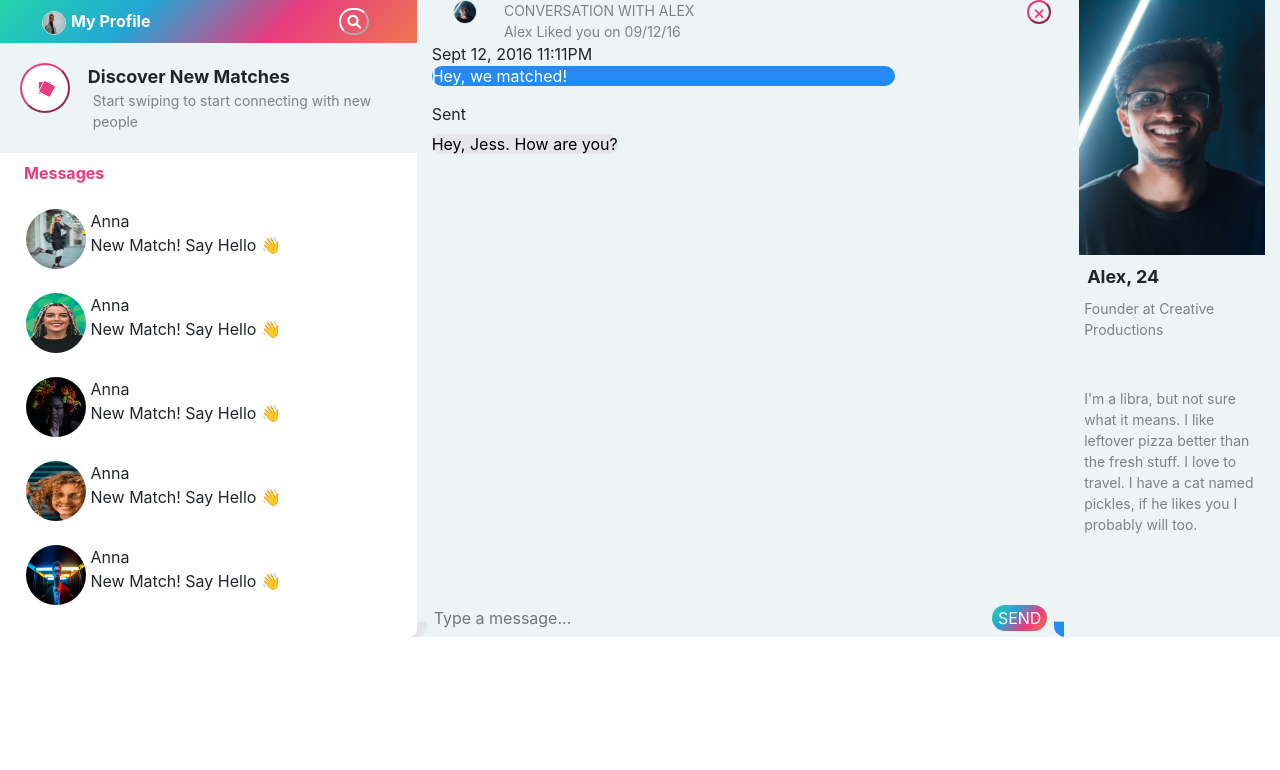
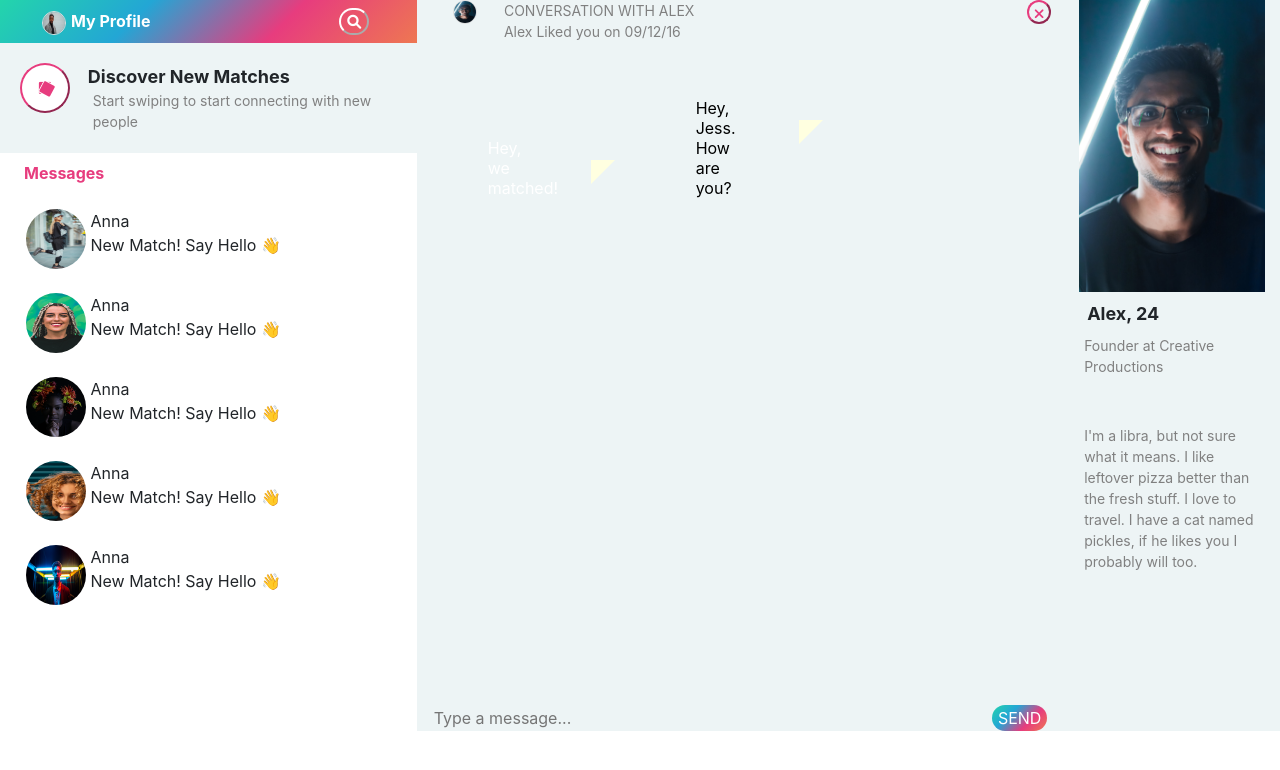
Before and after one commit to rich5k/cloud-hilltop-love, a PHP site: page /view/messages.php in a window 1280 px wide. Shown: the top 770 px of the page. Run offline with PHP 8.4, Linux system fonts and the light colour scheme; some libraries are stand-ins or nearby versions.

Commit message:
modified messages chat bubble styles

```diff
--- a/css/messages.css
+++ b/css/messages.css
@@ -1,189 +1,88 @@
-.imessage {
-  background-color: #fff;
-  border: 1px solid #e5e5ea;
-  border-radius: 0.25rem;
-  display: flex;
-  flex-direction: column;
-  font-family: "SanFrancisco";
-  font-size: 1.25rem;
-  margin: 0 auto 1rem;
-  max-width: 600px;
-  padding: 0.5rem 1.5rem;
-}
-
-.imessage p {
-  border-radius: 1.15rem;
-  line-height: 1.25;
-  max-width: 75%;
-  padding: 0.5rem .875rem;
-  position: relative;
-  word-wrap: break-word;
-}
-
-.imessage p::before,
-.imessage p::after {
-  bottom: -0.1rem;
-  content: "";
-  height: 1rem;
-  position: absolute;
-}
-
-p.from-me {
+.from-me {
   align-self: flex-end;
   background-color: #248bf5;
   color: #fff;
 }
-
-p.from-me::before {
-  border-bottom-left-radius: 0.8rem 0.7rem;
-  border-right: 1rem solid #248bf5;
-  right: -0.35rem;
-  transform: translate(0, -0.1rem);
-}
-
-p.from-me::after {
-  background-color: #fff;
-  border-bottom-left-radius: 0.5rem;
-  right: -40px;
-  transform:translate(-30px, -2px);
-  width: 10px;
-}
-
-p[class^="from-"] {
-  margin: 0.5rem 0;
-  width: fit-content;
-}
-
-p.from-me ~ p.from-me {
-  margin: 0.25rem 0 0;
-}
-
-p.from-me ~ p.from-me:not(:last-child) {
-  margin: 0.25rem 0 0;
-}
-
-p.from-me ~ p.from-me:last-child {
-  margin-bottom: 0.5rem;
-}
-
-p.from-them {
+.from-them {
   align-items: flex-start;
-  background-color: #e5e5ea;
+ background-color: #e5e5ea;
   color: #000;
 }
 
-p.from-them:before {
-  border-bottom-right-radius: 0.8rem 0.7rem;
-  border-left: 1rem solid #e5e5ea;
-  left: -0.35rem;
-  transform: translate(0, -0.1rem);
+.talk-bubble {
+	margin: 40px;
+  display: inline-block;
+  position: relative;
+	width: 20%;
+	height: auto;
+	/* background-color: lightyellow; */
 }
 
-p.from-them::after {
-  background-color: #fff;
-  border-bottom-right-radius: 0.5rem;
-  left: 20px;
-  transform: translate(-30px, -2px);
-  width: 10px;
+/* talk bubble contents */
+.talktext{
+  padding: 1em;
+	text-align: left;
+  line-height: 1.5em;
+  width: 20%;
+}
+.talktext p{
+  /* remove webkit p margins */
+  -webkit-margin-before: 0em;
+  -webkit-margin-after: 0em;
 }
 
-p[class^="from-"].emoji {
-  background: none;
-  font-size: 2.5rem;
+/* Right triangle, right side slightly down*/
+.tri-right.border.right-in:before {
+	content: ' ';
+	position: absolute;
+	width: 0;
+	height: 0;
+  left: auto;
+	right: -40px;
+  top: 30px;
+	bottom: auto;
+	border: 20px solid;
+	border-color: #248bf5 transparent transparent #248bf5;
+  background-color: #248bf5;
 }
-
-p[class^="from-"].emoji::before {
-  content: none;
+.tri-right.right-in:after{
+	content: ' ';
+	position: absolute;
+	width: 0;
+	height: 0;
+  left: auto;
+	right: -20px;
+  top: 38px;
+	bottom: auto;
+	border: 12px solid;
+	border-color: lightyellow transparent transparent lightyellow;
 }
-
-.no-tail::before {
-  display: none;
+/* Right triangle, left side slightly down */
+.tri-right.border.left-in:before {
+	content: ' ';
+	position: absolute;
+	width: 0;
+	height: 0;
+  left: -40px;
+	right: auto;
+  top: 30px;
+	bottom: auto;
+	border: 20px solid;
+	border-color: #e5e5ea #e5e5ea transparent transparent;
+  background-color: #e5e5ea;
 }
-
-.margin-b_none {
-  margin-bottom: 0 !important;
+.tri-right.left-in:after{
+	content: ' ';
+	position: absolute;
+	width: 0;
+	height: 0;
+  left: -20px;
+	right: auto;
+  top: 38px;
+	bottom: auto;
+	border: 12px solid;
+	border-color: lightyellow lightyellow transparent transparent;
 }
-
-.margin-b_one {
-  margin-bottom: 1rem !important;
-}
-
-.margin-t_one {
-  margin-top: 1rem !important;
-}
-
-
-/* general styling */
-@font-face {
-  font-family: "SanFrancisco";
-  src:
-    url("https://cdn.rawgit.com/AllThingsSmitty/fonts/25983b71/SanFrancisco/sanfranciscodisplay-regular-webfont.woff2") format("woff2"),
-    url("https://cdn.rawgit.com/AllThingsSmitty/fonts/25983b71/SanFrancisco/sanfranciscodisplay-regular-webfont.woff") format("woff");
-}
-
-body {
-  font-family: -apple-system,
-    BlinkMacSystemFont,
-    "Segoe UI",
-    Roboto,
-    Oxygen-Sans,
-    Ubuntu,
-    Cantarell,
-    "Helvetica Neue",
-    sans-serif;
-  font-weight: normal;
-  margin: 0;
-}
-
-.container {
-  margin: 0 auto;
-  max-width: 600px;
-  padding: 1rem;
-}
-
-h1 {
-  font-weight: normal;
-  margin-bottom: 0.5rem;
-}
-
-h2 {
-  border-bottom: 1px solid #e5e5ea;
-  color: #666;
-  font-weight: normal;
-  margin-top: 0;
-  padding-bottom: 1.5rem;
-}
-
-.comment {
-  color: #222;
-  font-size: 1.25rem;
-  line-height: 1.5;
-  margin-bottom: 1.25rem;
-  max-width: 100%;
-  padding: 0;
-}
-
-@media screen and (max-width: 800px) {
-  body {
-    margin: 0 0.5rem;
-  }
-
-  .container {
-    padding: 0.5rem;
-  }
-
-  .imessage {
-    font-size: 1.05rem;
-    margin: 0 auto 1rem;
-    max-width: 600px;
-    padding: 0.25rem 0.875rem;
-  }
-
-  .imessage p {
-    margin: 0.5rem 0;
-  }
-}
-
 .profile-banner{
   background: linear-gradient(-45deg, #ee7752, #e73c7e, #23a6d5, #23d5ab);
   color: white;
@@ -323,20 +222,6 @@ input{
   line-height: 1.25;
 }
 
-p.from-me::before {
-  border-bottom-left-radius: 0.8rem 0.7rem;
-  border-right: 1rem solid #248bf5;
-  right: -0.35rem;
-  transform: translate(0, -0.1rem);
-}
-
-p.from-me::after {
-  background-color: #fff;
-  border-bottom-left-radius: 0.5rem;
-  right: -40px;
-  transform:translate(-30px, -2px);
-  width: 10px;
-}
 
 .chat-window p::before,
 .chat-window p::after {
--- a/view/messages.php
+++ b/view/messages.php
@@ -125,19 +125,24 @@
                 </div>
             </div>
             <div class="chat-window ">
-                <div class="your-text">
-                    <span class="datetime">
+                <div class="talk-bubble tri-right right-in">
+                    <!-- <span class="datetime">
                         Sept 12, 2016 11:11PM
-                    </span>
-                    <p class="your-chat-bubble from-me">
-                        Hey, we matched!
-                    </p>
-                    <span class="text-status">Sent</span>
+                    </span> -->
+                    <div class="talktext ">
+                        <p class="from-me">
+                            Hey, we matched!
+                        </p>
+                    </div>
+                    <!-- <span class="text-status">Sent</span> -->
                 </div>
-                <div class="your-match-text ">
-                    <p class="from-them">
-                        Hey, Jess. How are you?
-                    </p>
+                <div class="talk-bubble tri-right right-in">
+                    <div class="talktext">
+                        <p class="from-them">
+                            Hey, Jess. How are you?
+                        </p>
+                    </div>
+
                 </div>
                 <form action="">
                     <input type="text" placeholder="Type a message..." required>
```
